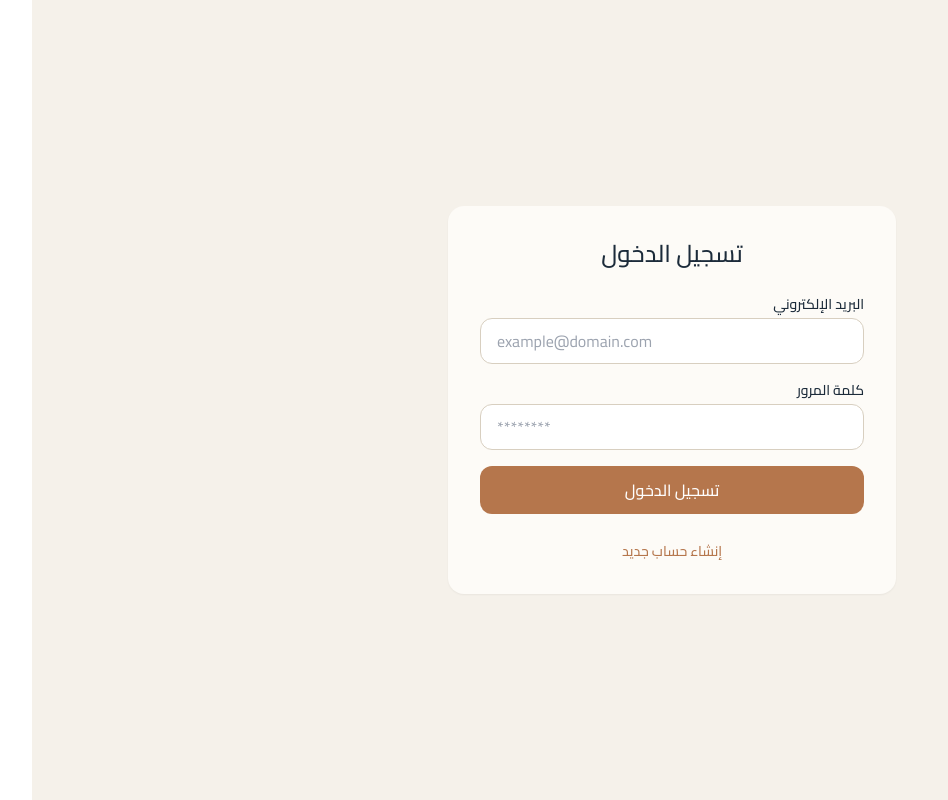
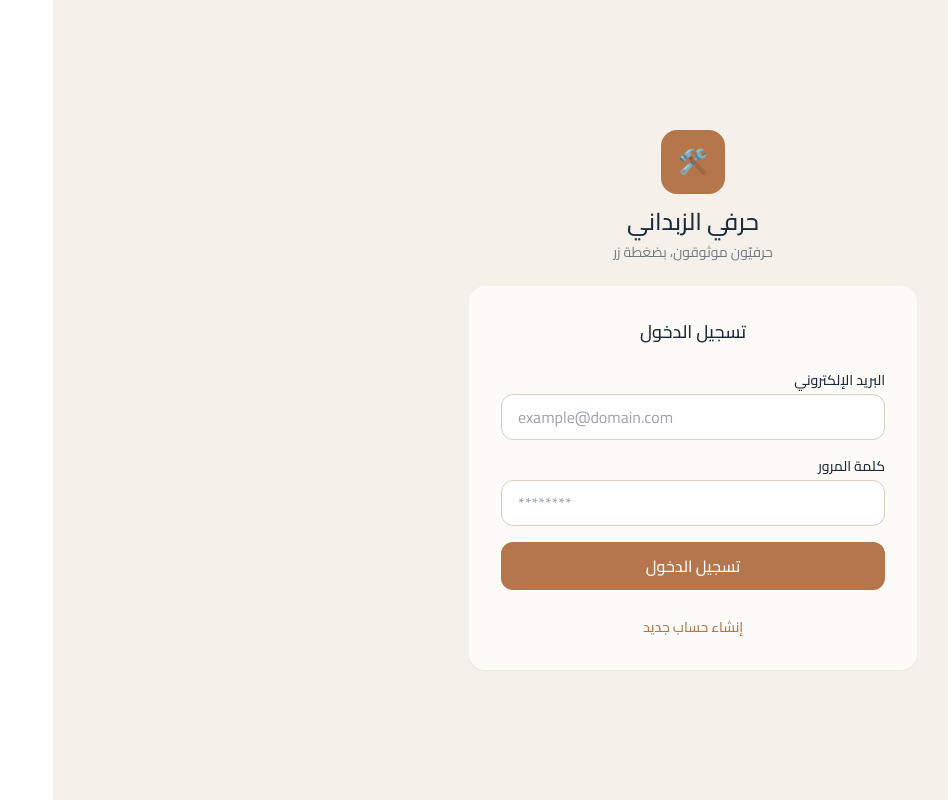
Before and after one commit to khalilbrda-arch/Hirafy_zabadany, a React (Vite) app: page / in a window 1280 px wide. Shown: the whole page, without its empty margins (52-1000 px from the left). Built offline with nearby package versions, Linux system fonts and the light colour scheme; no server answers.

Commit message:
Refactor LoginRegister component layout and inputs

```diff
--- a/src/components/LoginRegister.jsx
+++ b/src/components/LoginRegister.jsx
@@ -64,10 +64,19 @@ const LoginRegister = ({ onLoginSuccess }) => {
 
   return (
     <div className="min-h-screen bg-primary-bg flex items-center justify-center p-4">
-      <div className="w-full max-w-md bg-card-bg rounded-2xl shadow-sm p-8">
-        <h1 className="text-2xl font-medium text-center mb-6 text-dark-text">
+      <div className="w-full max-w-md">
+        <div className="text-center mb-6">
+          <div className="w-16 h-16 bg-copper rounded-2xl mx-auto mb-3 flex items-center justify-center text-white text-2xl">
+            🛠️
+          </div>
+          <h1 className="text-2xl font-medium text-dark-text">حرفي الزبداني</h1>
+          <p className="text-sm text-dark-text/60 mt-1">حرفيّون موثوقون، بضغطة زر</p>
+        </div>
+
+        <div className="bg-card-bg rounded-2xl shadow-sm p-8">
+          <h2 className="text-lg font-medium text-center mb-6 text-dark-text">
             {mode === 'login' ? 'تسجيل الدخول' : 'إنشاء حساب جديد'}
-        </h1>
+          </h2>
 
           {error && (
             <div className="bg-red-50 border border-red-200 text-red-700 px-4 py-3 rounded-xl mb-4 text-sm">
@@ -160,6 +169,7 @@ const LoginRegister = ({ onLoginSuccess }) => {
           </div>
         </div>
       </div>
+    </div>
   )
 }
 
```
Lines whose indentation alone changed are shown as unchanged.
